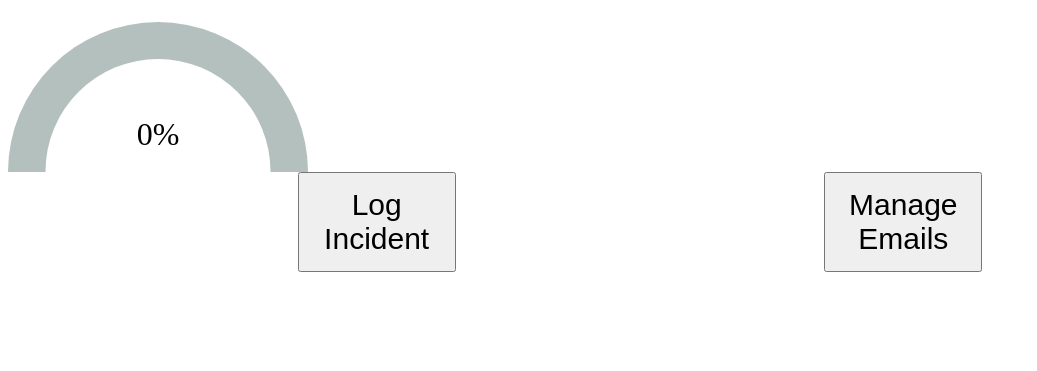
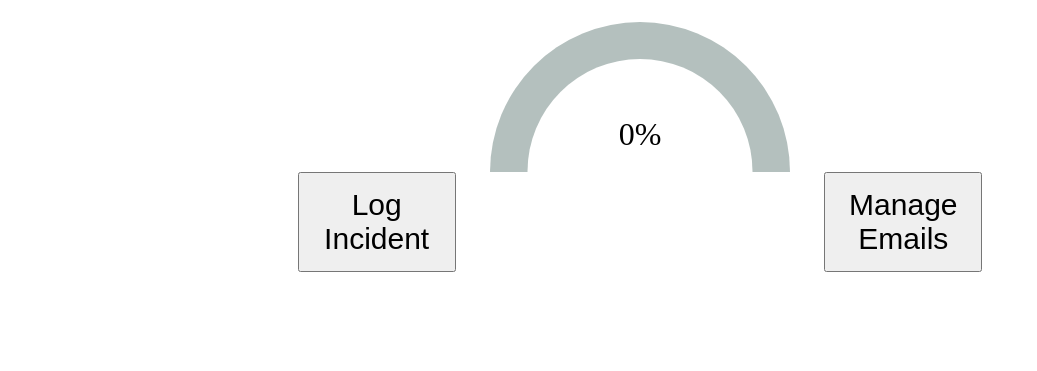
Before and after one commit to averybobbitt/workplace-violence-prediction-api, a Django app: template WorkplaceViolencePredictionAPI/API/templates/dial.html in a window 1280 px wide. Shown: the part 58-429 px from the top of the page, without its empty margins (0-1037 px from the left). Run offline with Django 5.2, Linux system fonts and the light colour scheme; the template is opened without the code that fills it, so the values that code supplies are empty.

Commit message:
centered dial and removed unnecessary variables

```diff
--- a/WorkplaceViolencePredictionAPI/API/static/css/dial.css
+++ b/WorkplaceViolencePredictionAPI/API/static/css/dial.css
@@ -8,11 +8,8 @@ body {
 }
 
 .gauge {
-    --gauge-center-fill: white;
-    --gauge-meter-fill: red;
-    --gauge-size: 300px;
-
-    max-width: var(--gauge-size);
+    max-width: 300px;
+    margin: auto;
 }
 
 .gauge_body {
@@ -32,7 +29,7 @@ body {
     left: 0;
     width: inherit;
     height: 100%;
-    background: var(--gauge-meter-fill);
+    background: red;
     transform-origin: center top;
     transition: transform 0.2s ease-out;
 }
@@ -40,7 +37,7 @@ body {
 .gauge_cover {
     width: 75%;
     height: 150%;
-    background: var(--gauge-center-fill);
+    background: white;
     border-radius: 50%;
     position: absolute;
     top: 25%;
```
